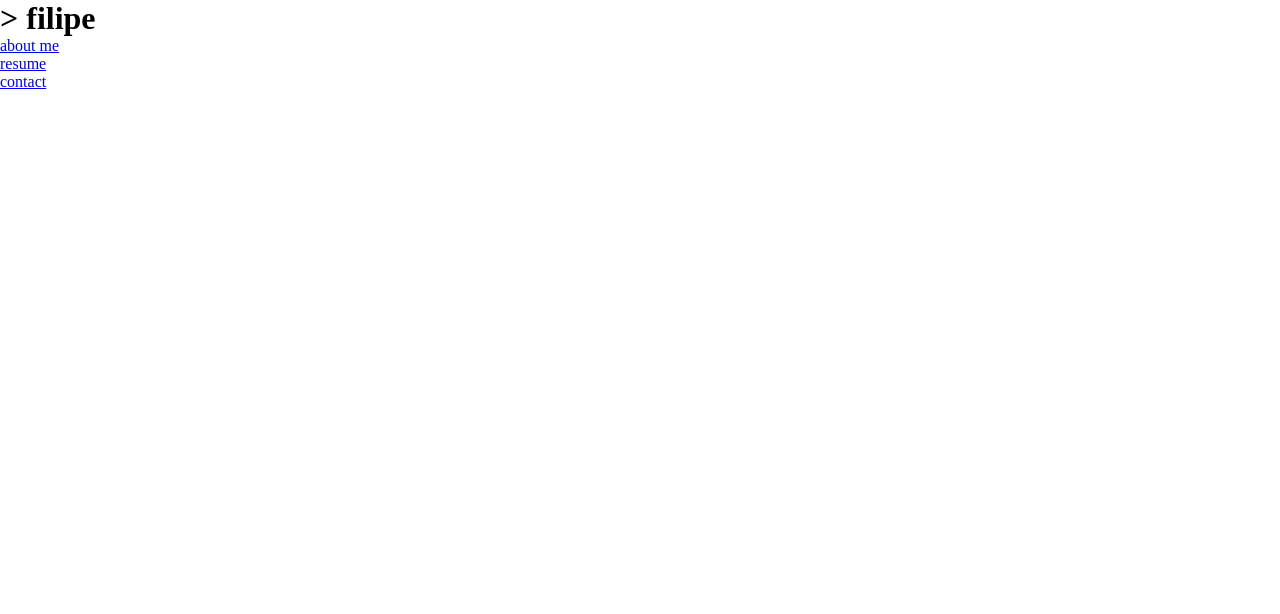
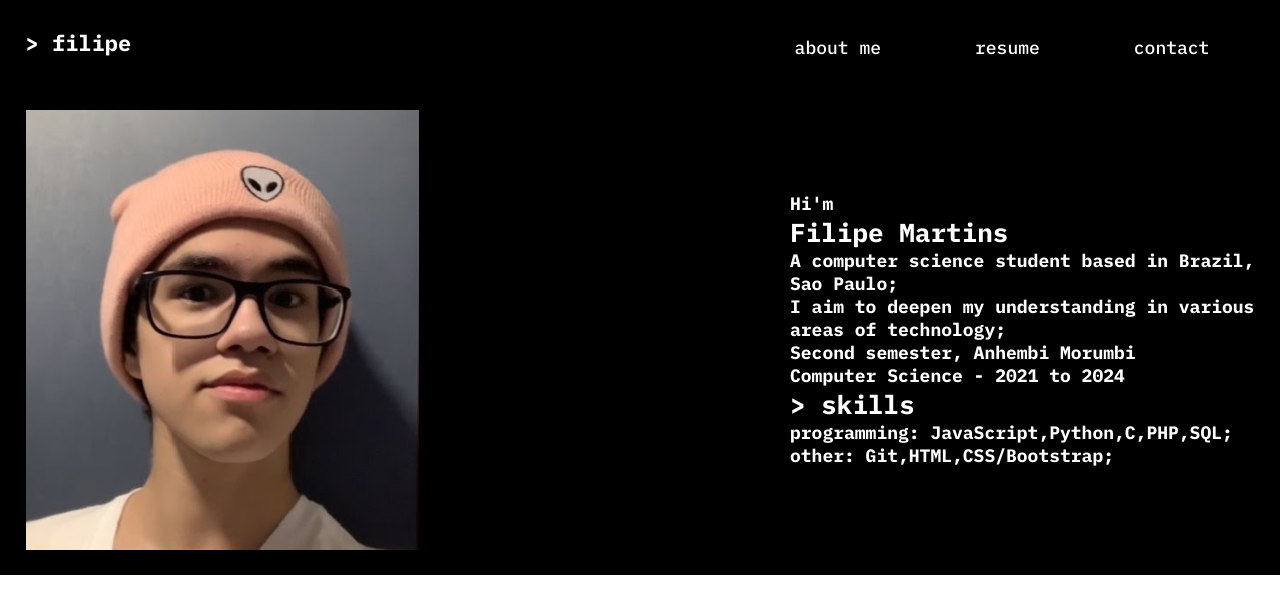
Before and after one commit to filipoow/filipe_portfolio, a plain HTML site: page index.html in a window 1280 px wide. Drawn offline with Linux system fonts and the light colour scheme.

Commit message:
modified index,resume,style

```diff
--- a/index.html
+++ b/index.html
@@ -15,9 +15,23 @@
             <ul class="nav_links">
                 <li class="nav_li"><a href="index.html" class="nav_a">about me</a></li>
                 <li class="nav_li"><a href="resume.html" class="nav_a">resume</a></li>
-                <li class="nav_li"><a href="#" class="nav_a">contact</a></li>
+                <li class="nav_li" style="padding: 10px 45px 0px 0px;"><a href="#" class="nav_a">contact</a></li>
             </ul>
         </nav>
     </header>
+    <div class="about-container">
+        <img src="myphoto.png" alt="myphoto">
+        <div class="about-text">
+            <h3 class="about-h3">Hi'm</h3>
+            <h1 class="about-h1">Filipe Martins</h1>
+            <h3 class="about-h3">A computer science student based in Brazil,<br>Sao Paulo;</h3>
+            <h3 class="about-h3">I aim to deepen my understanding in various<br>areas of technology;</h3>
+            <h3 class="about-h3">Second semester, Anhembi Morumbi</h3>
+            <h3 class="about-h3">Computer Science - 2021 to 2024</h3>
+            <h1 class="about-h1">> skills</h1>
+            <h3 class="about-h3">programming: JavaScript,Python,C,PHP,SQL;</h3>
+            <h3 class="about-h3">other: Git,HTML,CSS/Bootstrap;</h3>
+        </div>
+    </div>
 </body>
 </html>
--- a/style.css
+++ b/style.css
@@ -11,3 +11,59 @@
     padding: 0;
     user-select: none;
 }
+
+header .logo{
+    color: var(--secondary-color);
+    font-family: "IBM Plex Mono", sans-serif;
+    font-size: 22px;
+    cursor: pointer;
+    margin-right: auto;
+}
+.nav_li, .nav_a{
+    font-family: "IBM Plex Mono", sans-serif;
+    font-weight: 500;
+    font-size: 18px;
+    color: var(--secondary-color);
+    text-decoration: none;
+}
+
+header{
+    display: flex;
+    justify-content: flex-end;
+    align-items: center;
+    background-color: var(--main-color);
+    padding: 2% 2% 2% 2%;
+}
+.nav_links{
+    list-style: none;
+}
+.nav_links .nav_li{
+    display: inline-block;
+    padding: 10px 90px 0px 0px;
+}
+.nav_links .nav_li .nav_a{
+    transition: all 0.3s ease 0s;
+}
+.nav_links .nav_li .nav_a:hover{
+    color: #4c60f2;
+}
+.about-container{
+    display: flex;
+    justify-content: flex-end;
+    align-items: center;
+    padding: 2% 2% 2% 2%;
+    background-color: var(--main-color);
+}
+.about-container img{
+    margin-right: auto;
+}
+.about-text{
+    font-family: "IBM Plex Mono", sans-serif;
+    color: var(--secondary-color);
+}
+.about-h1{
+    font-size: 26px;
+}
+.about-h3{
+    font-size: 18px;
+}
```
Also changed, not shown: resume.html (+2 -1 lines).
